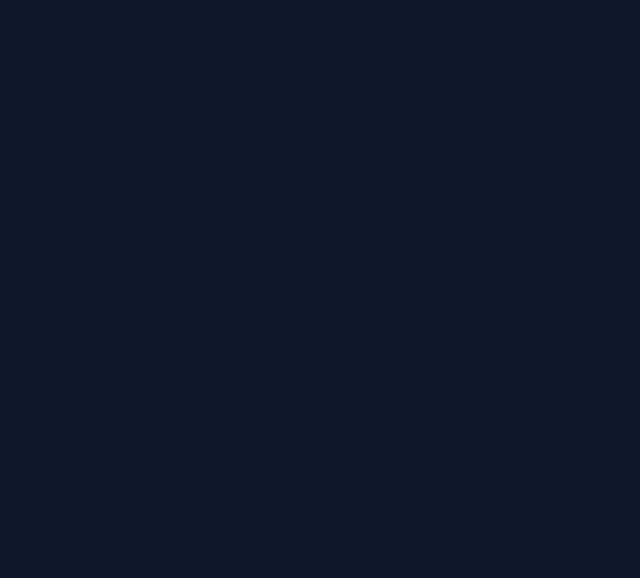
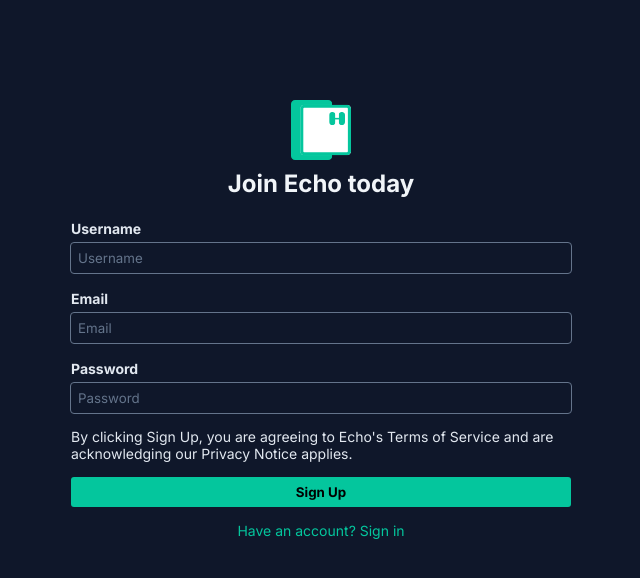
Before and after one commit to markcalendario/echo, a React (Vite) app in the folder client/: page /signup in a window 1280 px wide. Before the commit this address had no page. Shown: the top 578 px of the page, without its empty margins (319-959 px from the left). Built offline with nearby package versions, Linux system fonts and the light colour scheme.

Commit message:
feat: add sign up page

```diff
--- a/client/src/App.jsx
+++ b/client/src/App.jsx
@@ -1,5 +1,6 @@
 import { BrowserRouter, Route, Routes } from "react-router-dom";
 import LoginPage from "./pages/Login/Login.jsx";
+import SignUpPage from "./pages/Register/Register.jsx";
 
 function App() {
   return (
@@ -9,6 +10,10 @@
           path="/"
           element={<LoginPage />}
         />
+        <Route
+          path="/signup"
+          element={<SignUpPage />}
+        />
       </Routes>
     </BrowserRouter>
   );
--- /dev/null
+++ b/client/src/pages/Register/Register.jsx
@@ -0,0 +1,51 @@
+import Button from "@/components/Button/Button.jsx";
+import Input from "@/components/Input/Input.jsx";
+import styles from "./Register.module.scss";
+
+export default function SignUpPage() {
+  return (
+    <section className={styles.signUp}>
+      <div className={styles.container}>
+        <div className={styles.wrapper}>
+          <div className={styles.box}>
+            <div className={styles.top}>
+              <img
+                src="/assets/logo/primary.svg"
+                alt="echo"
+              />
+              <h1 className={styles.title}>Join Echo today</h1>
+            </div>
+            <form>
+              <Input
+                id="username"
+                name="username"
+                placeholder="Username"
+              />
+              <Input
+                id="email"
+                name="email"
+                placeholder="Email"
+              />
+              <Input
+                id="password"
+                name="password"
+                type="password"
+                placeholder="Password"
+              />
+              <p>
+                By clicking Sign Up, you are agreeing to Echo's Terms of Service
+                and are acknowledging our Privacy Notice applies.
+              </p>
+              <Button>Sign Up</Button>
+              <a
+                className={styles.signInBtn}
+                href="/">
+                Have an account? Sign in
+              </a>
+            </form>
+          </div>
+        </div>
+      </div>
+    </section>
+  );
+}
--- /dev/null
+++ b/client/src/pages/Register/Register.module.scss
@@ -0,0 +1,37 @@
+@use "../../styles/abstracts/variables-colors" as colors;
+@use "../../styles/utils/responsive" as responsive;
+
+.signUp {
+  .container {
+    @include responsive.container;
+
+    .wrapper {
+      padding: 100px 0;
+      max-width: 500px;
+      margin: auto;
+
+      .top {
+        text-align: center;
+
+        img {
+          width: 60px;
+        }
+
+        h1 {
+          margin-top: 5px;
+        }
+      }
+
+      form {
+        margin-top: 20px;
+        display: flex;
+        flex-direction: column;
+        gap: 15px;
+
+        .signInBtn {
+          text-align: center;
+        }
+      }
+    }
+  }
+}
```
